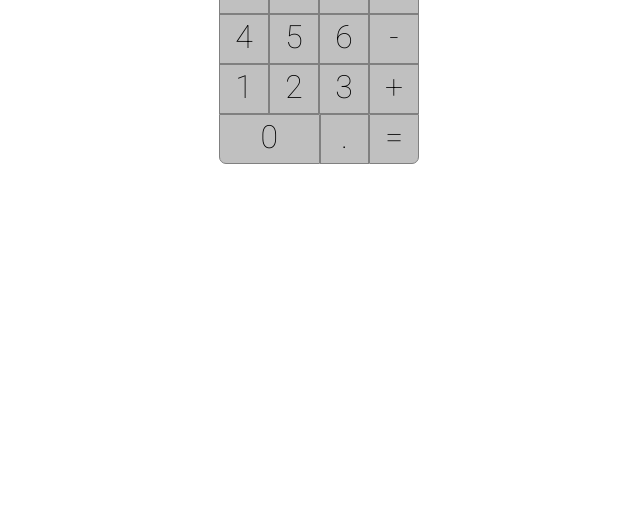
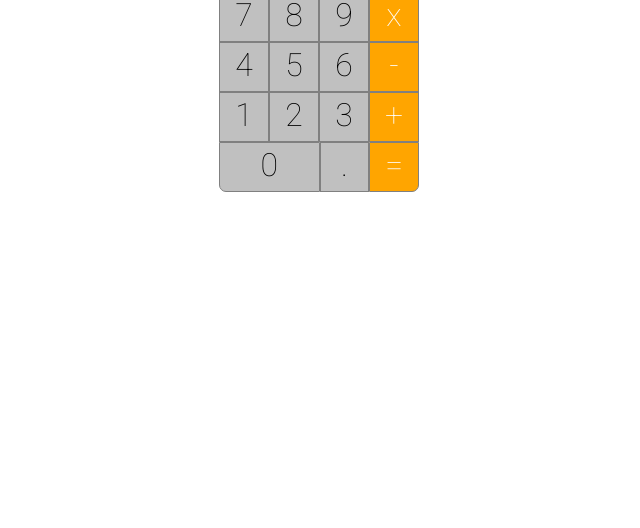
Before and after one commit to NGOutdoors/ios-esque-calculator, a plain HTML site: page index.html in a window 1280 px wide. Shown: the part 272-800 px from the top of the page, without its empty margins (321-961 px from the left). Drawn offline with Linux system fonts and the light colour scheme.

Commit message:
Add files via upload

```diff
--- a/index.html
+++ b/index.html
@@ -20,24 +20,24 @@
                 <div class="calc-btn calc-btn num column" id="calc-seven">7</div>
                 <div class="calc-btn calc-btn num column" id="calc-eight">8</div>
                 <div class="calc-btn calc-btn num column" id="calc-nine">9</div>
-                <div class="calc-btn calc-btn operator column" id="calc-multiply">x</div>
+                <div class="calc-btn calc-btn-operator column" id="calc-multiply">x</div>
             </div>
             <div class="row">
                 <div class="calc-btn calc-btn num column" id="calc-four">4</div>
                 <div class="calc-btn calc-btn num column" id="calc-five">5</div>
                 <div class="calc-btn calc-btn num column" id="calc-six">6</div>
-                <div class="calc-btn calc-btn operator column" id="calc-minus">-</div>
+                <div class="calc-btn calc-btn-operator column" id="calc-minus">-</div>
             </div>
             <div class="row">
                 <div class="calc-btn calc-btn num column" id="calc-one">1</div>
                 <div class="calc-btn calc-btn num column" id="calc-two">2</div>
                 <div class="calc-btn calc-btn num column" id="calc-three">3</div>
-                <div class="calc-btn calc-btn operator column" id="calc-plus">+</div>
+                <div class="calc-btn calc-btn-operator column" id="calc-plus">+</div>
             </div>
             <div class="row">
                 <div class="calc-btn calc-btn num column" id="calc-zero">0</div>
                 <div class="calc-btn column" id="calc-decimal">.</div>
-                <div class="calc-btn calc-btn operator column" id="calc-equals">=</div>
+                <div class="calc-btn calc-btn-operator column" id="calc-equals">=</div>
             </div>
         </div>
         <script>
@@ -101,6 +101,7 @@
                         displayValElement.innerText = displayVal;
                         evalStringArray.push(pendingVal);
                         evalStringArray.push('*');
+                        break;
 
                     case '÷':
                         endingVal = displayVal;
@@ -108,6 +109,8 @@
                         displayValElement.innerText = displayVal;
                         evalStringArray.push(pendingVal);
                         evalStringArray.push('/');
+                        break;
+
 //https://youtu.be/6v4vBXL-qkY?t=2437
                     default:
                         break;
--- a/style.css
+++ b/style.css
@@ -52,7 +52,7 @@ body {
 }
 h1 {
     text-align: center;
-    margin-top 50px;
+    margin-top: 50px;
 }
 #calc-equals {
     border-radius: 0 0 7px 0;
```
